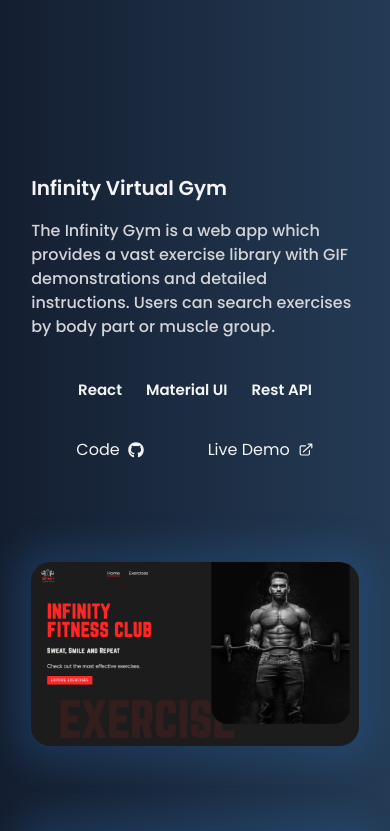
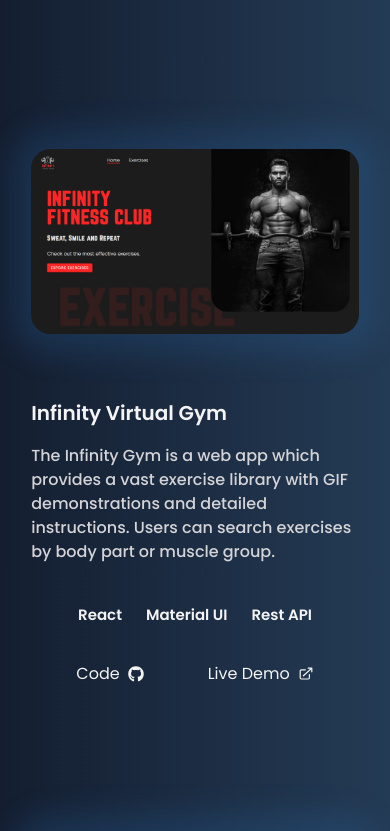
Before and after one commit to abhishekGhosh99/Portfolio, a React (Vite) app: page / in a window 390 px wide. Shown: the part 2987-3818 px from the top of the page. Built offline with nearby package versions, Linux system fonts and the light colour scheme.

Commit message:
fixed some issues

```diff
--- a/src/components/Portfolio.jsx
+++ b/src/components/Portfolio.jsx
@@ -73,7 +73,7 @@ const Portfolio = () => {
           </div>
         </div>
 
-        <div className="project-2 w-full px-0 lg:px-10 py-6 mb-[10vw] flex flex-col lg:flex-row gap-10">
+        <div className="project-2 w-full px-0 lg:px-10 py-6 mb-[10vw] flex flex-col-reverse lg:flex-row gap-10">
           <div className="left w-full lg:w-1/2 px-0 lg:px-[5vw] py-6">
             <h1 className="text-[20px] md:text-[30px] lg:text-[21px] font-semibold lg:text-center pb-4">
               Infinity Virtual Gym
@@ -212,7 +212,7 @@ const Portfolio = () => {
           </div>
         </div>
 
-        <div className="project-5 w-full px-0 lg:px-10 py-6 mb-[10vw] flex flex-col-reverse lg:flex-row gap-10">
+        <div className="project-5 w-full px-0 lg:px-10 py-6 mb-[10vw] flex flex-col lg:flex-row gap-10">
           <div className="left w-full lg:w-1/2 rounded-[20px] flex justify-center items-center">
             <img
               src={visionPro}
```
